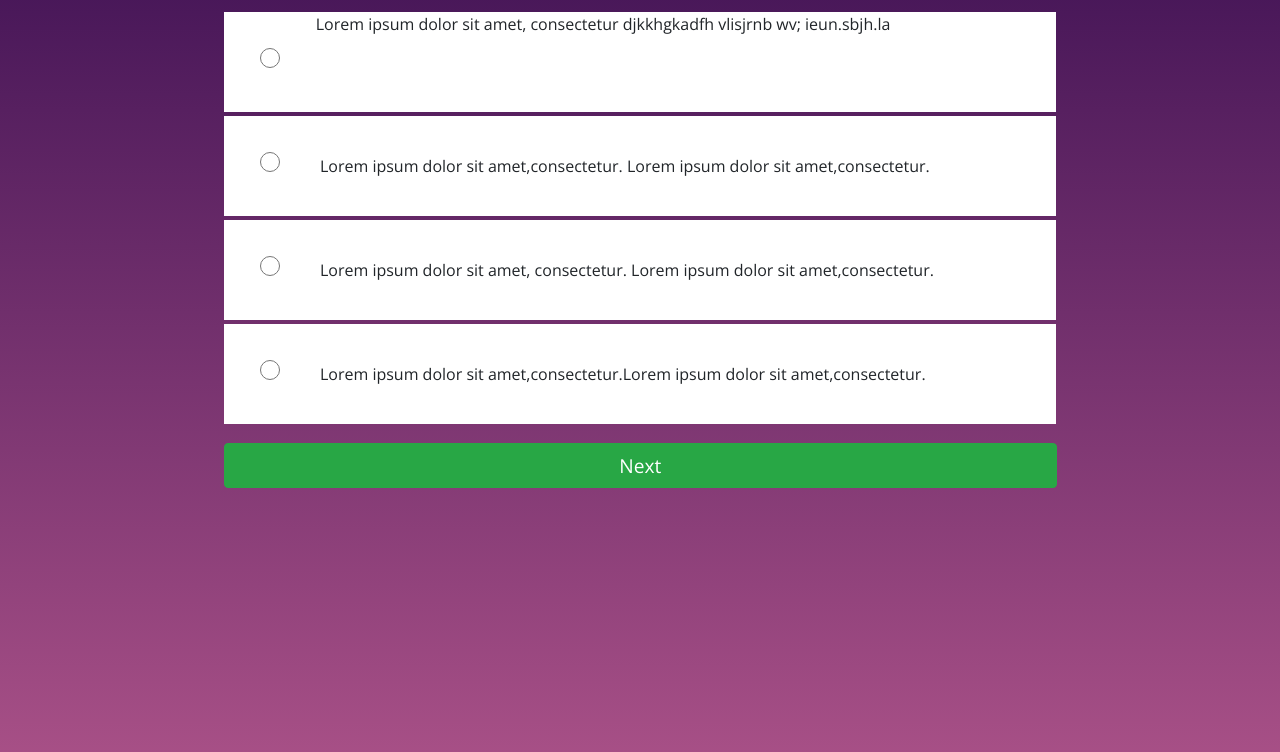
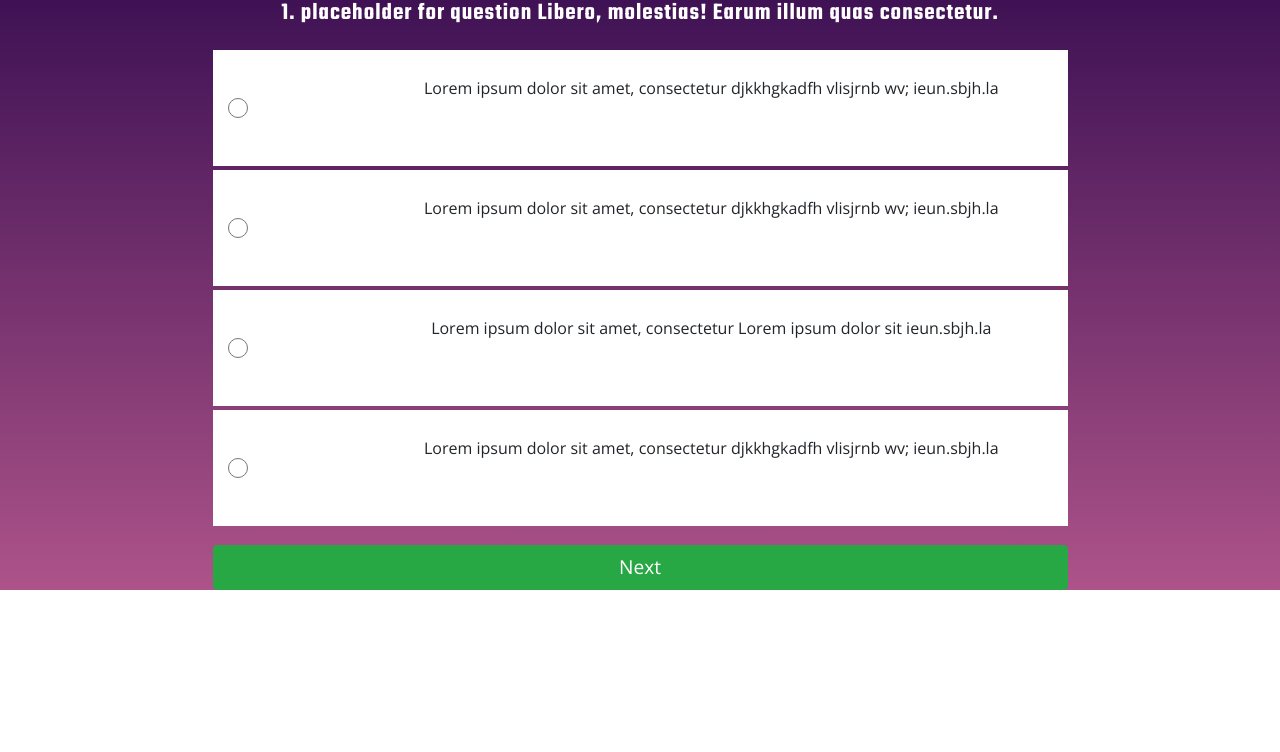
Before and after one commit to fullstackjs-bhm/FEB18, a PHP site: page /testPage.html in a window 1280 px wide. Shown: the part 159-911 px from the top of the page. Run offline with PHP 8.4, Linux system fonts and the light colour scheme; some libraries are stand-ins or nearby versions.

Commit message:
functional, need more prettynism

```diff
--- a/css/style.css
+++ b/css/style.css
@@ -845,10 +845,6 @@ input[type=text]{
 /**********************************
 		Test Page
 **********************************/
-.test{
-	background-color: blue;
-	height: 10px;
-}
 
 #Nav{
     top: 0px;
@@ -875,18 +871,19 @@ input[type=text]{
 	background: #ad5389;  /* fallback for old browsers */
 	background: -webkit-linear-gradient(to top, #3c1053, #ad5389);  /* Chrome 10-25, Safari 5.1-6 */
 	background: linear-gradient(to top, #ad5389, #3c1053 ); /* W3C, IE 10+/ Edge, Firefox 16+, Chrome 26+, Opera 12+, Safari 7+ */
-	position: fixed;
+	position: relative;
+	display: ;
 	top: 0;
 	left: 0;
 	width: 100%;
 	height: 100%;
-	margin-top: 3.2em;
+	margin-top: 0;
 }
 
-#andwerChoice{
+#answerChoice{
 	padding: 0px;
 }
-#answerChoice div{
+#ansBox div{
 	margin-bottom: 4px;
 	background-color: white;
 
@@ -897,45 +894,40 @@ input[type=text]{
 	color: white;
 	font-family: 'Teko', sans-serif;
 	letter-spacing: 1px;
-	margin-top: 45px;
 
 }
 
-#tQuestion h4{
+h4#tQuestion{
 	font-size: 2em;
 
 }
 
-label{
+#answers p{
 	font-family: 'Open Sans', sans-serif;
 	text-align: center;
 	font-size: 1em;
+	margin-top: 30px;
+	line-height: 1em;
 }
 
 .btn{
 	width: 75%;
 	height: 45px;
 	margin-top: 15px;
-	margin-left: 139px;
+	margin-left: ;
 	font-size: 1.2em;
-
 }
 
-#answerChoice input{
-	margin: 36px;
-
-}
-
-input[type='radio']{
+#radBtn{
 	width: 20px;
 	height: 20px;
-
-
 }
 
 
 #ansBox{
 	margin: 0 auto;
 	width: 75%;
+	height: 120px;
+
 
 }
--- a/testPage.html
+++ b/testPage.html
@@ -48,29 +48,46 @@
             <div id="answerChoice" class="container">
                 <div id="ansBox" class="row">
 
-                    <label for="question-1-answers-A" id="optionA"><input type="radio" name="question-1-answers" id="question-1-answers-A" value="A"/></label> <p id="answers">Lorem ipsum dolor sit amet, consectetur djkkhgkadfh vlisjrnb wv; ieun.sbjh.la </p>
+                    <div class="col-2 col-sm-2 text-center btn-group-vertical">
+                        <input type="radio" name="question-1-answers" id="radBtn" value="a"/>
+                    </div>
+                    <div class="col-10 col-sm-10 text-center" id="answers">
+                        <p id=" optionA">Lorem ipsum dolor sit amet, consectetur djkkhgkadfh vlisjrnb wv; ieun.sbjh.la </p>
+                    </div>
 
                 </div>
 
                 <div id="ansBox" class="row">
-
-                    <label for="question-1-answers-B" id="optionB"><input type="radio" name="question-1-answers" id="question-1-answers-B" value="B"/> Lorem ipsum dolor sit amet,consectetur. Lorem ipsum dolor sit amet,consectetur. </label>
-
+                    <div class="col-2 col-sm-2 text-center btn-group-vertical">
+                        <input type="radio" name="question-1-answers" id="radBtn" value="b"/>
+                    </div>
+                    <div class="col-10 col-sm-10 text-center" id="answers">
+                        <p id=" optionB">Lorem ipsum dolor sit amet, consectetur djkkhgkadfh vlisjrnb wv; ieun.sbjh.la </p>
+                    </div>
                 </div>
 
                 <div id="ansBox" class="row">
-
-                    <label for="question-1-answers-C" id="optionC"><input type="radio" name="question-1-answers" id="question-1-answers-C" value="C"/> Lorem ipsum dolor sit amet, consectetur. Lorem ipsum dolor sit amet,consectetur.  </label>
-
+                    <div class="col-2 col-sm-2 text-center btn-group-vertical">
+                        <input type="radio" name="question-1-answers" id="radBtn" value="c"/>
+                    </div>
+                    <div class="col-10 col-sm-10 text-center"  id="answers">
+                        <p id=" optionC">Lorem ipsum dolor sit amet, consectetur Lorem ipsum dolor sit ieun.sbjh.la </p>
+                    </div>
                 </div>
 
                 <div id="ansBox" class="row">
-
-                    <label for="question-1-answers-D" id="optionD"><input type="radio" name="question-1-answers" id="question-1-answers-D" value="D"/> Lorem ipsum dolor sit amet,consectetur.Lorem ipsum dolor sit amet,consectetur.  </label>
-
+                    <div class="col-2 col-sm-2 text-center btn-group-vertical">
+                        <input type="radio" name="question-1-answers" id="radBtn" value="d"/>
+                    </div>
+                    <div class="col-10 col-sm-10 text-center"  id="answers">
+                        <p id=" optionD">Lorem ipsum dolor sit amet, consectetur djkkhgkadfh vlisjrnb wv; ieun.sbjh.la </p>
+                    </div>
                 </div>
 
-                 <button type="button" class="btn btn-success">Next</button>
+                <div class="text-center">
+                    <button type="button" class="btn btn-success">Next</button>
+                </div>
+
             </div>
 
 
```
